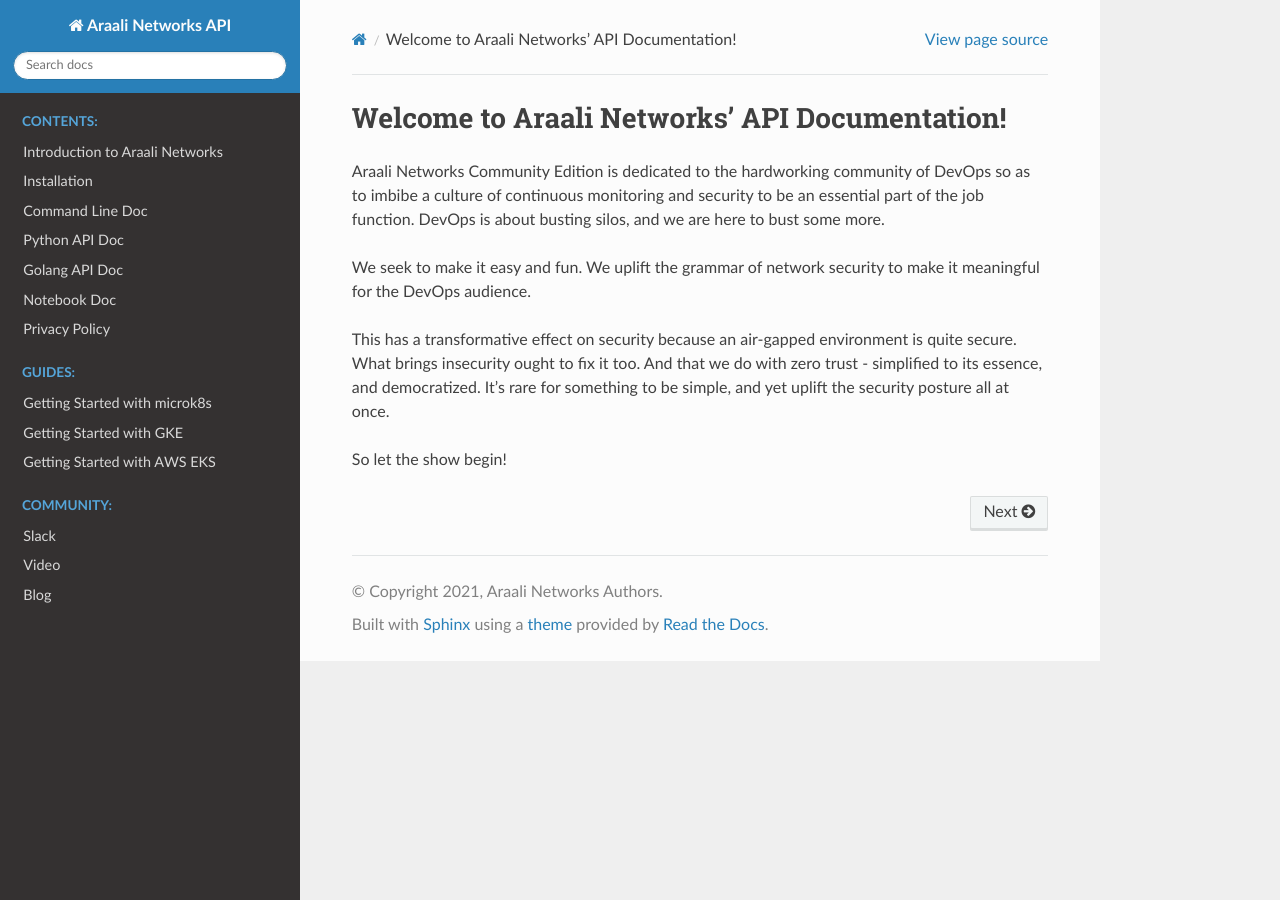
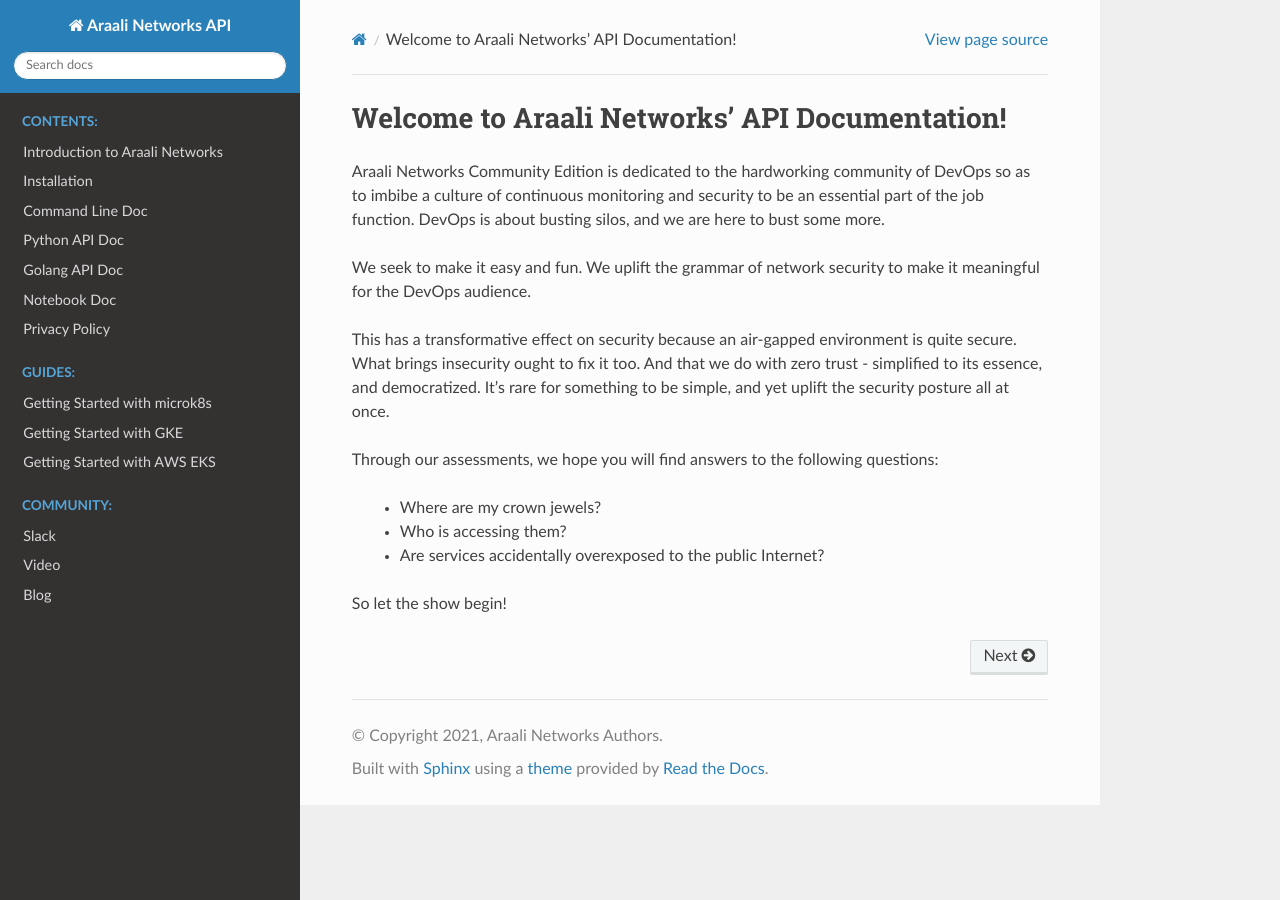
Before and after one commit to araalinetworks/api, a Sphinx documentation site: the page built from doc/source/index.rst, in a window 1280 px wide. Built offline with Sphinx 7.4.7 and the Read the Docs theme 2.0.0, drawn with Linux system fonts in a browser that asks for light colours.

Commit message:
added common use cases that drive assessments

```diff
--- a/doc/source/index.rst
+++ b/doc/source/index.rst
@@ -17,6 +17,12 @@
 is quite secure. What brings insecurity ought to fix it too. And that we do
 with zero trust - simplified to its essence, and democratized. It's rare for
 something to be simple, and yet uplift the security posture all at once.
+
+Through our assessments, we hope you will find answers to the following questions:
+
+   - Where are my crown jewels?
+   - Who is accessing them?
+   - Are services accidentally overexposed to the public Internet?
 
 So let the show begin!
 
```
